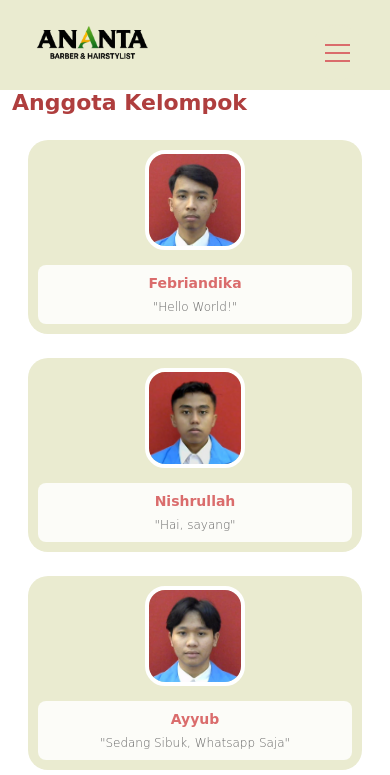
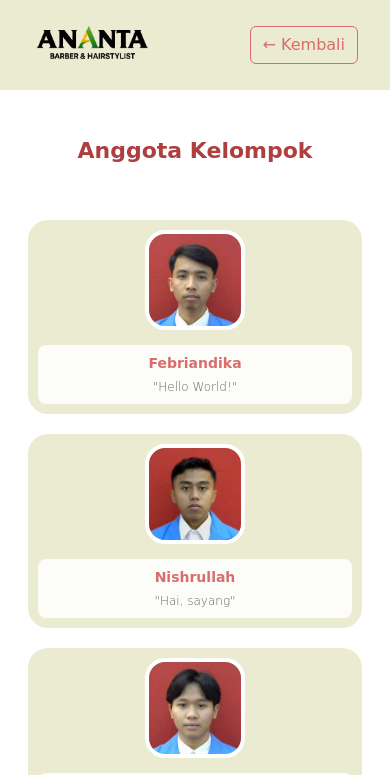
Before and after one commit to inihilmyloh/DesainWebC1, a plain HTML site: page tim_C.html in a window 390 px wide. Shown: the top 775 px of the page. Drawn offline with Linux system fonts and the light colour scheme; a web font is replaced by a local one.

Commit message:
last Update

```diff
--- a/css/templatemo-barber-shop.css
+++ b/css/templatemo-barber-shop.css
@@ -868,10 +868,14 @@ body {
   overflow: hidden;
 }
 
+/* Responsive */
 @media (max-width: 768px) {
   .team-card-wrap {
     padding: 10px;
     min-height: auto;
+    max-width: 350px;
+    margin-left: auto;
+    margin-right: auto;
   }
 
   .team-card-image {
@@ -896,8 +900,21 @@ body {
     font-size: 12px;
     height: auto;
   }
+
+  .col-11 {
+    margin-bottom: 20px !important;
+  }
 }
 
+.btn-outline-light {
+  border-color: var(--secondary-color);
+  color: var(--secondary-color);
+}
+
+.btn-outline-light:hover {
+  background-color: var(--secondary-color);
+  color: var(--secondary-color);
+}
 
 /*---------------------------------------
   SOCIAL ICON
--- a/tim_C.html
+++ b/tim_C.html
@@ -19,36 +19,33 @@
     <link href="css/templatemo-barber-shop.css" rel="stylesheet">
 </head>
 
-
 <body>
     <div class="container-fluid">
-        <div class="row">
 
+        <!-- Navbar -->
         <header>
             <nav class="navbar navbar-expand-md fixed-top">
                 <div class="container-fluid d-flex justify-content-between align-items-center">
-
-                        <!-- Logo -->
                     <a class="navbar-brand" href="index.html">
                         <img src="images/Ananta.png" class="logo-image img-fluid" alt="Logo">
                     </a>
-
-                        <!-- Toggle Button for Mobile -->
-                        <button class="navbar-toggler d-md-none collapsed" type="button" data-bs-toggle="collapse"
-                            data-bs-target="#navbarMenu" aria-controls="navbarMenu" aria-expanded="false"
-                            aria-label="Toggle navigation">
-                            <span class="navbar-toggler-icon"></span>
-                        </button>
+                    <a href="index.html" class="btn btn-outline-light d-md-none">
+                        ← Kembali
+                    </a>
                 </div>
             </nav>
         </header>
 
-
-            <div class="col-lg-12 col-12">
-                <h4 class="col-lg-12 mb-4">Anggota Kelompok</h4>
+        <!-- Judul -->
+        <div class="row">
+            <div class="col-12 text-center my-5">
+                <h4>Anggota Kelompok</h4>
+            </div>
         </div>
 
-            <div class="col-lg-3 col-md-5 col-11 mb-4 mx-auto">
+        <!-- Kartu Anggota -->
+        <div class="row justify-content-center">
+            <div class="col-lg-3 col-md-5 col-11 mb-4">
                 <div class="team-card-wrap">
                     <img src="images/cukurtim/dikab.jpg" alt="Ahmad Hilmy" class="team-card-image">
                     <div class="team-card-info">
@@ -58,7 +55,7 @@
                 </div>
             </div>
 
-            <div class="col-lg-3 col-md-5 col-11 mb-4 mx-auto">
+            <div class="col-lg-3 col-md-5 col-11 mb-4">
                 <div class="team-card-wrap">
                     <img src="images/cukurtim/arilb.jpg" alt="Khoiril" class="team-card-image">
                     <div class="team-card-info">
@@ -68,7 +65,7 @@
                 </div>
             </div>
 
-            <div class="col-lg-3 col-md-5 col-11 mb-4 mx-auto">
+            <div class="col-lg-3 col-md-5 col-11 mb-4">
                 <div class="team-card-wrap">
                     <img src="images/cukurtim/ayuub.jpg" alt="Ayyub" class="team-card-image">
                     <div class="team-card-info">
@@ -78,7 +75,7 @@
                 </div>
             </div>
 
-            <div class="col-lg-3 col-md-5 col-11 mb-4 mx-auto">
+            <div class="col-lg-3 col-md-5 col-11 mb-4">
                 <div class="team-card-wrap">
                     <img src="images/cukurtim/novalb.jpg" alt="Noval" class="team-card-image">
                     <div class="team-card-info">
@@ -87,28 +84,28 @@
                     </div>
                 </div>
             </div>
-
         </div>
     </div>
+
+    <!-- Footer -->
     <footer class="site-footer">
         <div class="site-footer-bottom">
             <div class="container">
                 <div class="row align-items-center">
                     <div class="col-lg-8 col-12 mt-4">
-                        <p class="copyright-text mb-0">Copyright © 2025 Barber Shop
-                            - Design: <a href="tim_C.html" target="_self">Tim
-                                DANA</a></p>
+                        <p class="copyright-text mb-0">Copyright © 2025 Barber Shop -
+                            Design: <a href="tim_C.html" target="_self">Tim DANA</a></p>
                     </div>
                 </div>
             </div>
         </div>
     </footer>
-</body>
 
-
+    <!-- Scripts -->
     <script src="js/jquery.min.js"></script>
     <script src="js/bootstrap.min.js"></script>
     <script src="js/click-scroll.js"></script>
     <script src="js/custom.js"></script>
+</body>
 
 </html>
```
Lines whose indentation alone changed are shown as unchanged.
